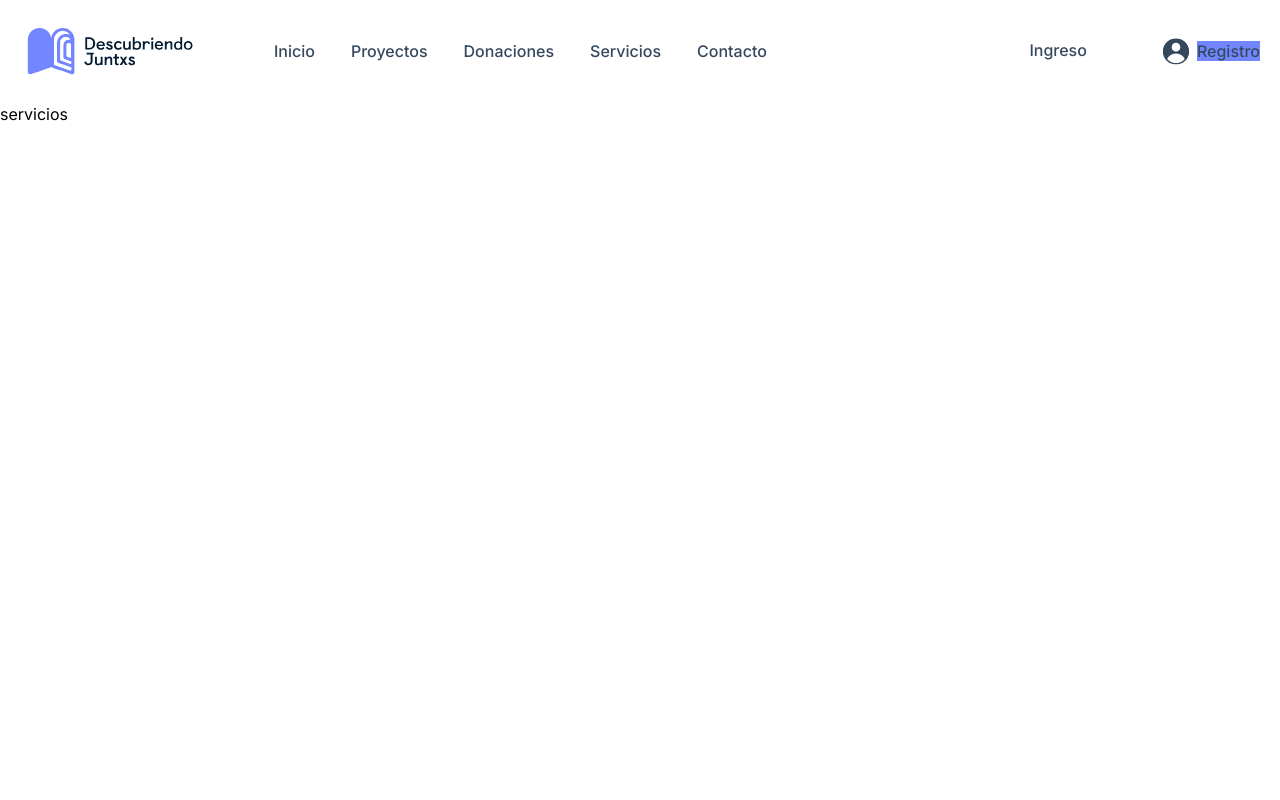
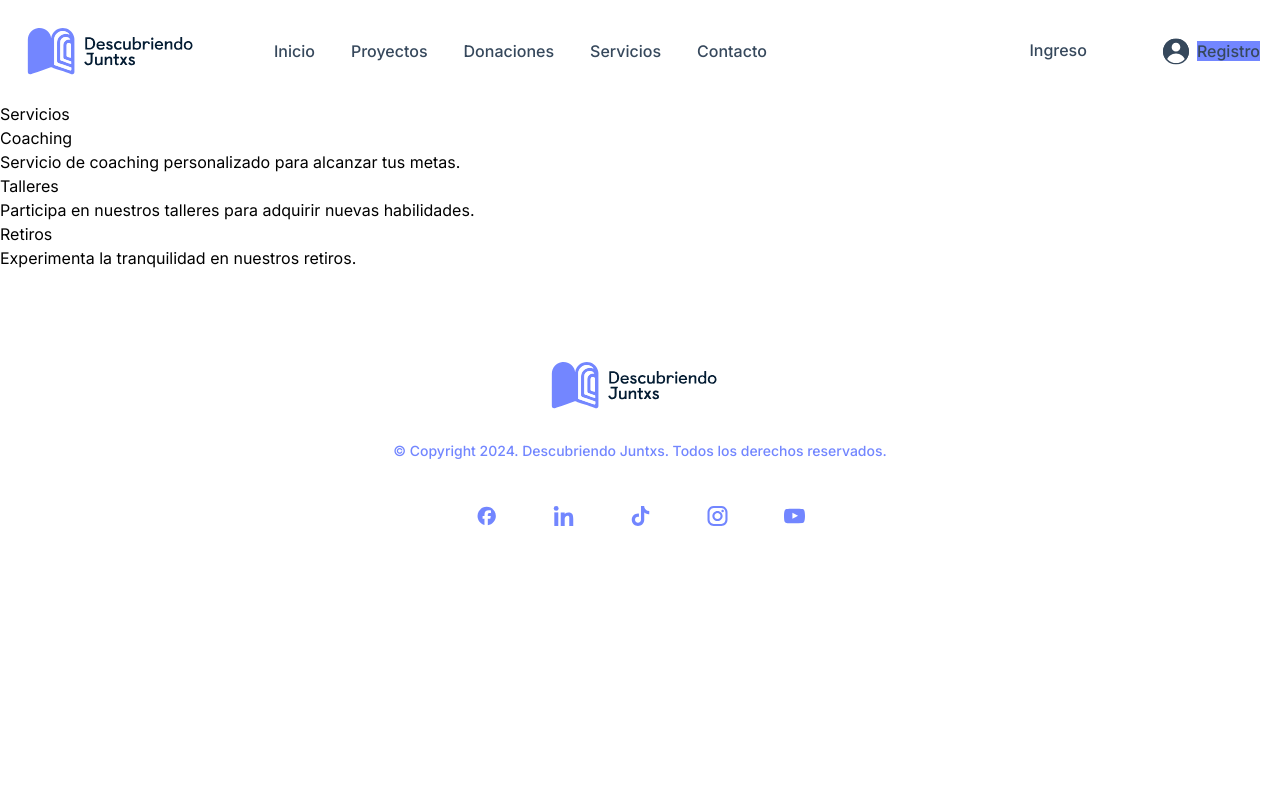
Before and after one commit to Grivarol69/descubriendoJuntxs, a Next.js app in the folder client/: page /servicios in a window 1280 px wide. Shown: the top 800 px of the page. Built offline with nearby package versions, Linux system fonts and the light colour scheme.

Commit message:
donaciones

```diff
--- a/client/app/servicios/page.tsx
+++ b/client/app/servicios/page.tsx
@@ -1,7 +1,33 @@
+'use client'
 
+import React from 'react';
+import CardServicios from '@/components/CardServicios/CardServicios';
 
-const Servicios: React.FC = () => {
-  return <div className="min-h-screen">servicios</div>;
+const ServiciosPage: React.FC = () => {
+  const serviciosData = [
+    {
+      id: 1,
+      nombre: 'Coaching',
+      descripcion: 'Servicio de coaching personalizado para alcanzar tus metas.'
+    },
+    {
+      id: 2,
+      nombre: 'Talleres',
+      descripcion: 'Participa en nuestros talleres para adquirir nuevas habilidades.'
+    },
+    {
+      id: 3,
+      nombre: 'Retiros',
+      descripcion: 'Experimenta la tranquilidad en nuestros retiros.'
+    }
+  ];
+
+  return (
+    <div>
+      <h1>Servicios</h1>
+      <CardServicios servicios={serviciosData} />
+    </div>
+  );
 };
 
-export default Servicios;
+export default ServiciosPage;
--- /dev/null
+++ b/client/components/CardServicios/CardServicios.tsx
@@ -0,0 +1,26 @@
+import React from 'react';
+
+interface Servicio {
+  id: number;
+  nombre: string;
+  descripcion: string;
+}
+
+interface CardServiciosProps {
+  servicios: Servicio[];
+}
+
+const CardServicios: React.FC<CardServiciosProps> = ({ servicios }) => {
+  return (
+    <div>
+      {servicios.map((servicio) => (
+        <div key={servicio.id} className="card">
+          <h3>{servicio.nombre}</h3>
+          <p>{servicio.descripcion}</p>
+        </div>
+      ))}
+    </div>
+  );
+};
+
+export default CardServicios;
```
Also changed, not shown: 1 other file (tests, documents, lock files or other folders).
